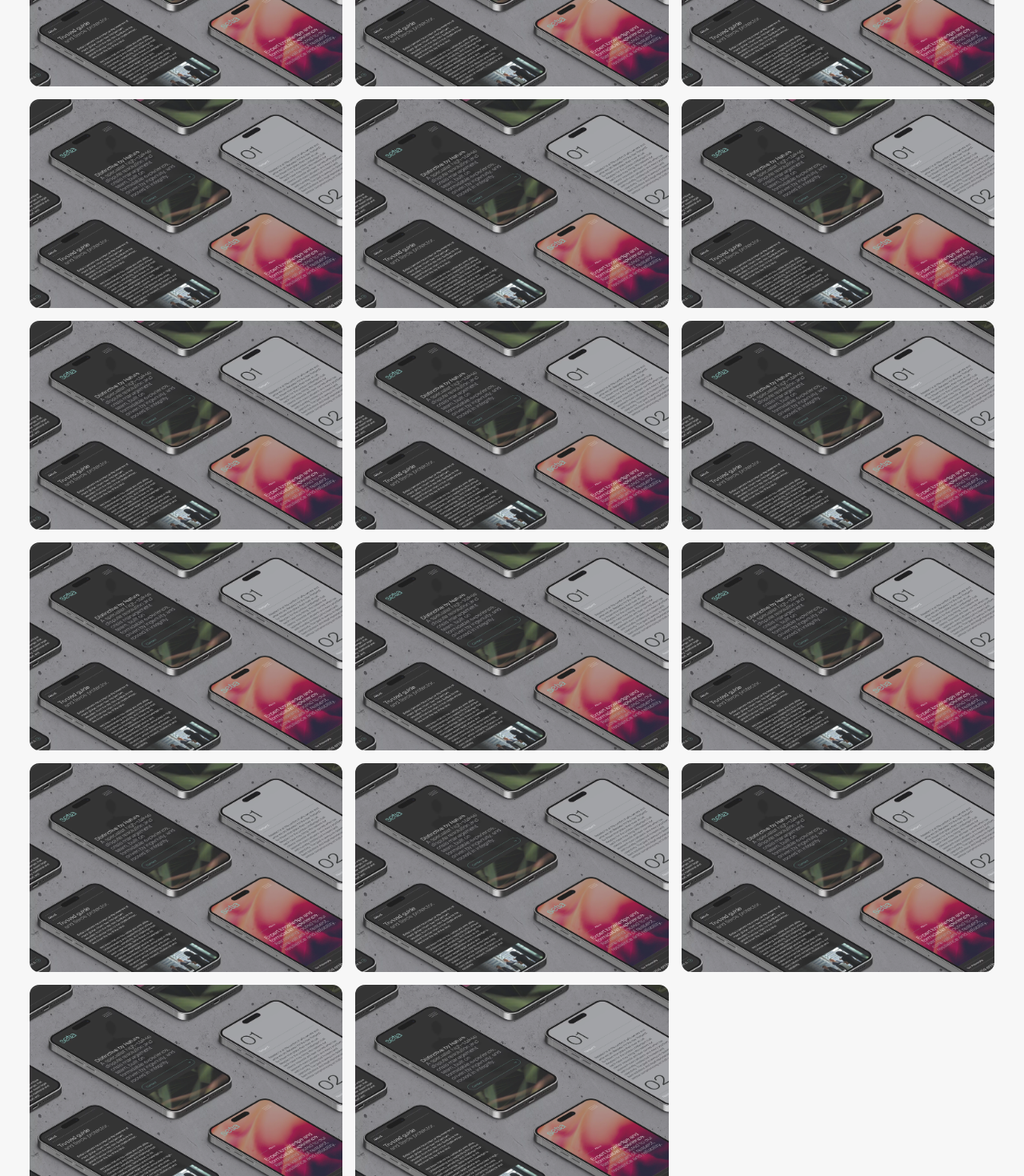
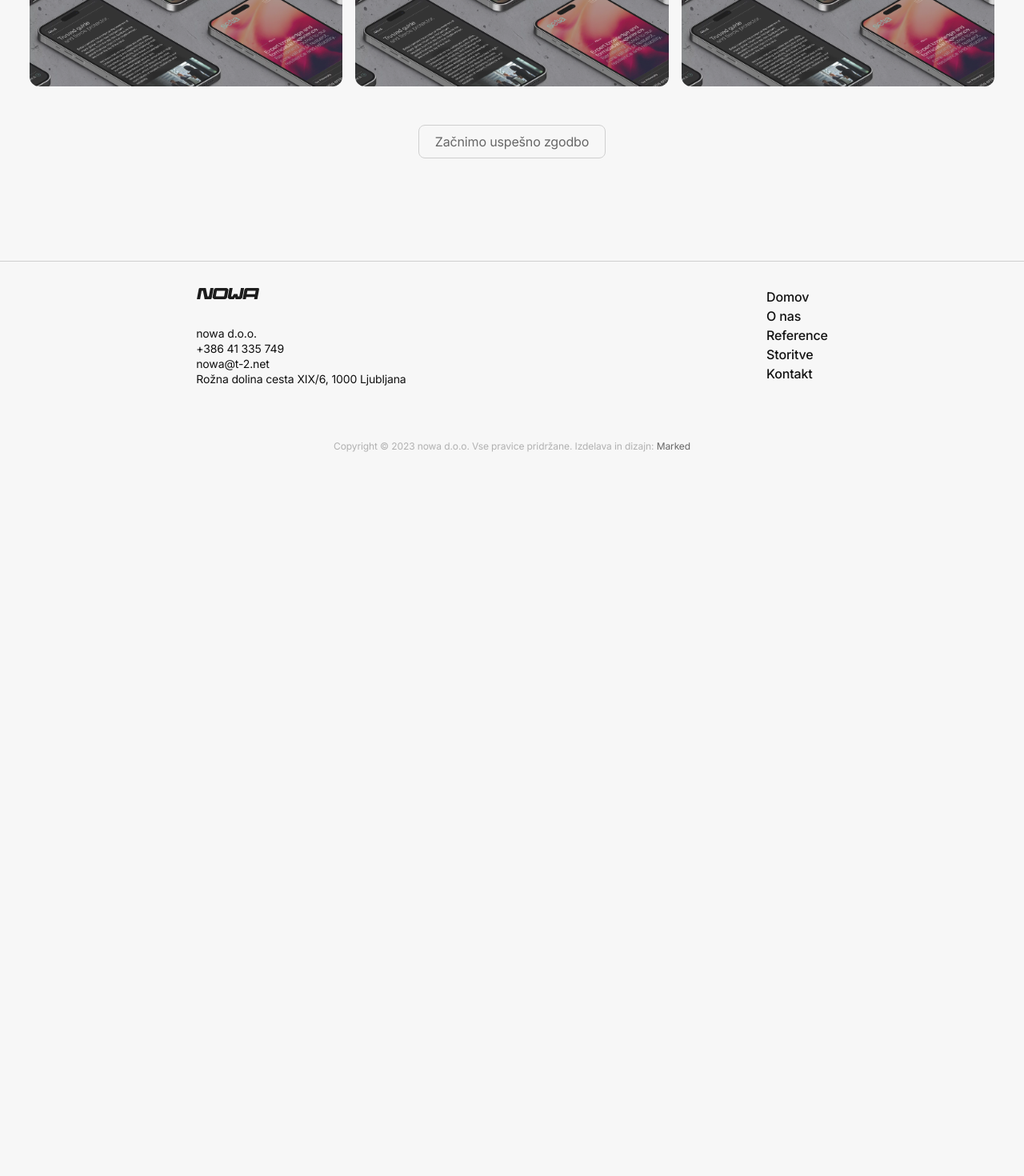
Before and after one commit to marked1996/nowa, a Next.js app: page /reference in a window 1280 px wide. Shown: the part 1840-3310 px from the top of the page at 80% size. After the commit the page ends 2415 px from the top, so only its background shows below. Built offline with nearby package versions, Linux system fonts and the light colour scheme.

Commit message:
adding proper alt tags to reference Image components

```diff
--- a/src/app/page.jsx
+++ b/src/app/page.jsx
@@ -31,7 +31,7 @@ export default function HomePage() {
         </h2>
         <p className="base text-center max-w-[1238px] m-auto pb-4 md:pb-6 lg:pb-8 px-section">
           Z vami že od leta 1990, od 2023 z novo podobo. Za naše naročnike
-          ustvarjamo uspešne zgodbe. Vsako leto uspešno izpeljemo več kot 100
+          ustvarjamo uspešne zgodbe. Vsako leto uspešno izpeljemo več kot 100n
           projektov, dogodkov, sejmov in razstav. Potrditev naše zanesljivosti
           in kvalitete lahko potrdijo številna podjetja, kot so Spar, Hervis,
           OMW in še mnogo drugih.
--- a/src/app/reference/page.jsx
+++ b/src/app/reference/page.jsx
@@ -20,6 +20,7 @@ function ReferencePage() {
           {/* Image container */}
           <article className="relative rounded-xl overflow-hidden">
             <Image
+              alt="placeholder img"
               src={placeholderimg}
               style={{
                 objectFit: "cover",
@@ -28,9 +29,9 @@ function ReferencePage() {
               }}
             />
           </article>
-          {/* Image container */}
           <article className="relative rounded-xl overflow-hidden">
             <Image
+              alt="placeholder img"
               src={placeholderimg}
               style={{
                 objectFit: "cover",
@@ -39,9 +40,9 @@ function ReferencePage() {
               }}
             />
           </article>
-          {/* Image container */}
           <article className="relative rounded-xl overflow-hidden">
             <Image
+              alt="placeholder img"
               src={placeholderimg}
               style={{
                 objectFit: "cover",
@@ -50,9 +51,9 @@ function ReferencePage() {
               }}
             />
           </article>
-          {/* Image container */}
           <article className="relative rounded-xl overflow-hidden">
             <Image
+              alt="placeholder img"
               src={placeholderimg}
               style={{
                 objectFit: "cover",
@@ -61,9 +62,9 @@ function ReferencePage() {
               }}
             />
           </article>
-          {/* Image container */}
           <article className="relative rounded-xl overflow-hidden">
             <Image
+              alt="placeholder img"
               src={placeholderimg}
               style={{
                 objectFit: "cover",
@@ -72,10 +73,9 @@ function ReferencePage() {
               }}
             />
           </article>
-
-          {/* Image container */}
           <article className="relative rounded-xl overflow-hidden">
             <Image
+              alt="placeholder img"
               src={placeholderimg}
               style={{
                 objectFit: "cover",
@@ -84,9 +84,9 @@ function ReferencePage() {
               }}
             />
           </article>
-          {/* Image container */}
           <article className="relative rounded-xl overflow-hidden">
             <Image
+              alt="placeholder img"
               src={placeholderimg}
               style={{
                 objectFit: "cover",
@@ -95,9 +95,9 @@ function ReferencePage() {
               }}
             />
           </article>
-          {/* Image container */}
           <article className="relative rounded-xl overflow-hidden">
             <Image
+              alt="placeholder img"
               src={placeholderimg}
               style={{
                 objectFit: "cover",
@@ -106,9 +106,9 @@ function ReferencePage() {
               }}
             />
           </article>
-          {/* Image container */}
           <article className="relative rounded-xl overflow-hidden">
             <Image
+              alt="placeholder img"
               src={placeholderimg}
               style={{
                 objectFit: "cover",
@@ -117,9 +117,9 @@ function ReferencePage() {
               }}
             />
           </article>
-          {/* Image container */}
           <article className="relative rounded-xl overflow-hidden">
             <Image
+              alt="placeholder img"
               src={placeholderimg}
               style={{
                 objectFit: "cover",
@@ -128,9 +128,9 @@ function ReferencePage() {
               }}
             />
           </article>
-          {/* Image container */}
           <article className="relative rounded-xl overflow-hidden">
             <Image
+              alt="placeholder img"
               src={placeholderimg}
               style={{
                 objectFit: "cover",
@@ -139,9 +139,9 @@ function ReferencePage() {
               }}
             />
           </article>
-          {/* Image container */}
           <article className="relative rounded-xl overflow-hidden">
             <Image
+              alt="placeholder img"
               src={placeholderimg}
               style={{
                 objectFit: "cover",
@@ -150,9 +150,9 @@ function ReferencePage() {
               }}
             />
           </article>
-          {/* Image container */}
           <article className="relative rounded-xl overflow-hidden">
             <Image
+              alt="placeholder img"
               src={placeholderimg}
               style={{
                 objectFit: "cover",
@@ -161,9 +161,9 @@ function ReferencePage() {
               }}
             />
           </article>
-          {/* Image container */}
           <article className="relative rounded-xl overflow-hidden">
             <Image
+              alt="placeholder img"
               src={placeholderimg}
               style={{
                 objectFit: "cover",
@@ -172,9 +172,9 @@ function ReferencePage() {
               }}
             />
           </article>
-          {/* Image container */}
           <article className="relative rounded-xl overflow-hidden">
             <Image
+              alt="placeholder img"
               src={placeholderimg}
               style={{
                 objectFit: "cover",
@@ -183,9 +183,9 @@ function ReferencePage() {
               }}
             />
           </article>
-          {/* Image container */}
           <article className="relative rounded-xl overflow-hidden">
             <Image
+              alt="placeholder img"
               src={placeholderimg}
               style={{
                 objectFit: "cover",
@@ -194,9 +194,9 @@ function ReferencePage() {
               }}
             />
           </article>
-          {/* Image container */}
           <article className="relative rounded-xl overflow-hidden">
             <Image
+              alt="placeholder img"
               src={placeholderimg}
               style={{
                 objectFit: "cover",
@@ -205,163 +205,9 @@ function ReferencePage() {
               }}
             />
           </article>
-          {/* Image container */}
           <article className="relative rounded-xl overflow-hidden">
             <Image
-              src={placeholderimg}
-              style={{
-                objectFit: "cover",
-                backgroundPosition: "center",
-                opacity: "0.9",
-              }}
-            />
-          </article>
-          {/* Image container */}
-          <article className="relative rounded-xl overflow-hidden">
-            <Image
-              src={placeholderimg}
-              style={{
-                objectFit: "cover",
-                backgroundPosition: "center",
-                opacity: "0.9",
-              }}
-            />
-          </article>
-          {/* Image container */}
-          <article className="relative rounded-xl overflow-hidden">
-            <Image
-              src={placeholderimg}
-              style={{
-                objectFit: "cover",
-                backgroundPosition: "center",
-                opacity: "0.9",
-              }}
-            />
-          </article>
-          {/* Image container */}
-          <article className="relative rounded-xl overflow-hidden">
-            <Image
-              src={placeholderimg}
-              style={{
-                objectFit: "cover",
-                backgroundPosition: "center",
-                opacity: "0.9",
-              }}
-            />
-          </article>
-          {/* Image container */}
-          <article className="relative rounded-xl overflow-hidden">
-            <Image
-              src={placeholderimg}
-              style={{
-                objectFit: "cover",
-                backgroundPosition: "center",
-                opacity: "0.9",
-              }}
-            />
-          </article>
-          {/* Image container */}
-          <article className="relative rounded-xl overflow-hidden">
-            <Image
-              src={placeholderimg}
-              style={{
-                objectFit: "cover",
-                backgroundPosition: "center",
-                opacity: "0.9",
-              }}
-            />
-          </article>
-          {/* Image container */}
-          <article className="relative rounded-xl overflow-hidden">
-            <Image
-              src={placeholderimg}
-              style={{
-                objectFit: "cover",
-                backgroundPosition: "center",
-                opacity: "0.9",
-              }}
-            />
-          </article>
-          {/* Image container */}
-          <article className="relative rounded-xl overflow-hidden">
-            <Image
-              src={placeholderimg}
-              style={{
-                objectFit: "cover",
-                backgroundPosition: "center",
-                opacity: "0.9",
-              }}
-            />
-          </article>
-          {/* Image container */}
-          <article className="relative rounded-xl overflow-hidden">
-            <Image
-              src={placeholderimg}
-              style={{
-                objectFit: "cover",
-                backgroundPosition: "center",
-                opacity: "0.9",
-              }}
-            />
-          </article>
-          {/* Image container */}
-          <article className="relative rounded-xl overflow-hidden">
-            <Image
-              src={placeholderimg}
-              style={{
-                objectFit: "cover",
-                backgroundPosition: "center",
-                opacity: "0.9",
-              }}
-            />
-          </article>
-          {/* Image container */}
-          <article className="relative rounded-xl overflow-hidden">
-            <Image
-              src={placeholderimg}
-              style={{
-                objectFit: "cover",
-                backgroundPosition: "center",
-                opacity: "0.9",
-              }}
-            />
-          </article>
-          {/* Image container */}
-          <article className="relative rounded-xl overflow-hidden">
-            <Image
-              src={placeholderimg}
-              style={{
-                objectFit: "cover",
-                backgroundPosition: "center",
-                opacity: "0.9",
-              }}
-            />
-          </article>
-          {/* Image container */}
-          <article className="relative rounded-xl overflow-hidden">
-            <Image
-              src={placeholderimg}
-              style={{
-                objectFit: "cover",
-                backgroundPosition: "center",
-                opacity: "0.9",
-              }}
-            />
-          </article>
-          {/* Image container */}
-          <article className="relative rounded-xl overflow-hidden">
-            <Image
-              src={placeholderimg}
-              style={{
-                objectFit: "cover",
-                backgroundPosition: "center",
-                opacity: "0.9",
-              }}
-            />
-          </article>
-          {/* Image container */}
-          <article className="relative rounded-xl overflow-hidden">
-            <Image
+              alt="placeholder img"
               src={placeholderimg}
               style={{
                 objectFit: "cover",
```
Also changed, not shown: src/components/MobileNav.jsx (+9 -5 lines).
